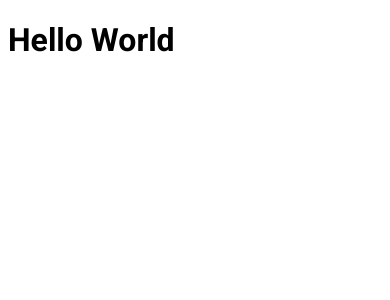
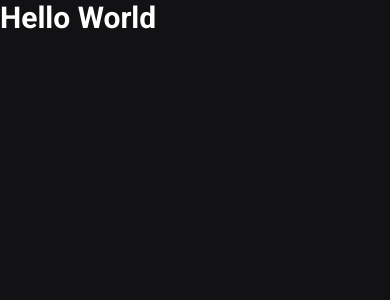
Before and after one commit to GabrielTurri/ignews, a Next.js app: page / in a window 390 px wide. Shown: the top 300 px of the page. Built offline with nearby package versions, Linux system fonts and the light colour scheme.

Commit message:
global styles and dinamic title

```diff
--- a/src/pages/_app.tsx
+++ b/src/pages/_app.tsx
@@ -1,4 +1,5 @@
-import { AppProps } from 'next/app'
+import { AppProps } from 'next/app';
+import '../styles/global.scss';
 
 function MyApp({ Component, pageProps }: AppProps) {
   return <Component {...pageProps} />
--- a/src/pages/index.tsx
+++ b/src/pages/index.tsx
@@ -1,7 +1,12 @@
-import styles from '../styles/home.module.scss'
+import Head from 'next/head'
 
 export default function Home() {
   return (
-    <h1 className={styles.title}>Hello World</h1>
+    <>
+      <h1>Hello World</h1>
+      <Head>
+        <title>Início | ig.news</title>
+      </Head>
+    </>
   )
 }
--- /dev/null
+++ b/src/styles/global.scss
@@ -0,0 +1,45 @@
+*{
+  margin: 0;
+  padding: 0;
+  box-sizing: border-box;
+}
+
+:root {
+  --white: #FFFFFF;
+
+  --gray-100: #e1e1e6;
+  --gray-300: #a8a8b3;
+  --gray-900: #121214;
+
+  --cyan-500: #61dafb;
+  --yellow-500: #eba417;
+}
+
+@media (max-width: 1080px){
+  html{ //15px
+    font-size: 93.75%;
+  }
+}
+@media (max-width: 720){
+  html{ //14px
+    font-size: 87.5%;
+  }
+}
+
+
+body{
+  background: var(--gray-900);
+  color: var(--white);
+}
+
+body, input, textarea, select, button{
+  font: 400 1rem "Roboto", sans-serif;
+}
+button {
+  cursor: pointer;
+}
+
+a {
+  color: inherit;
+  text-decoration: none;
+}
--- a/src/styles/home.module.scss
+++ /dev/null
@@ -1,3 +0,0 @@
-.title {
-  font-family: Roboto, sans-serif;
-}
```
